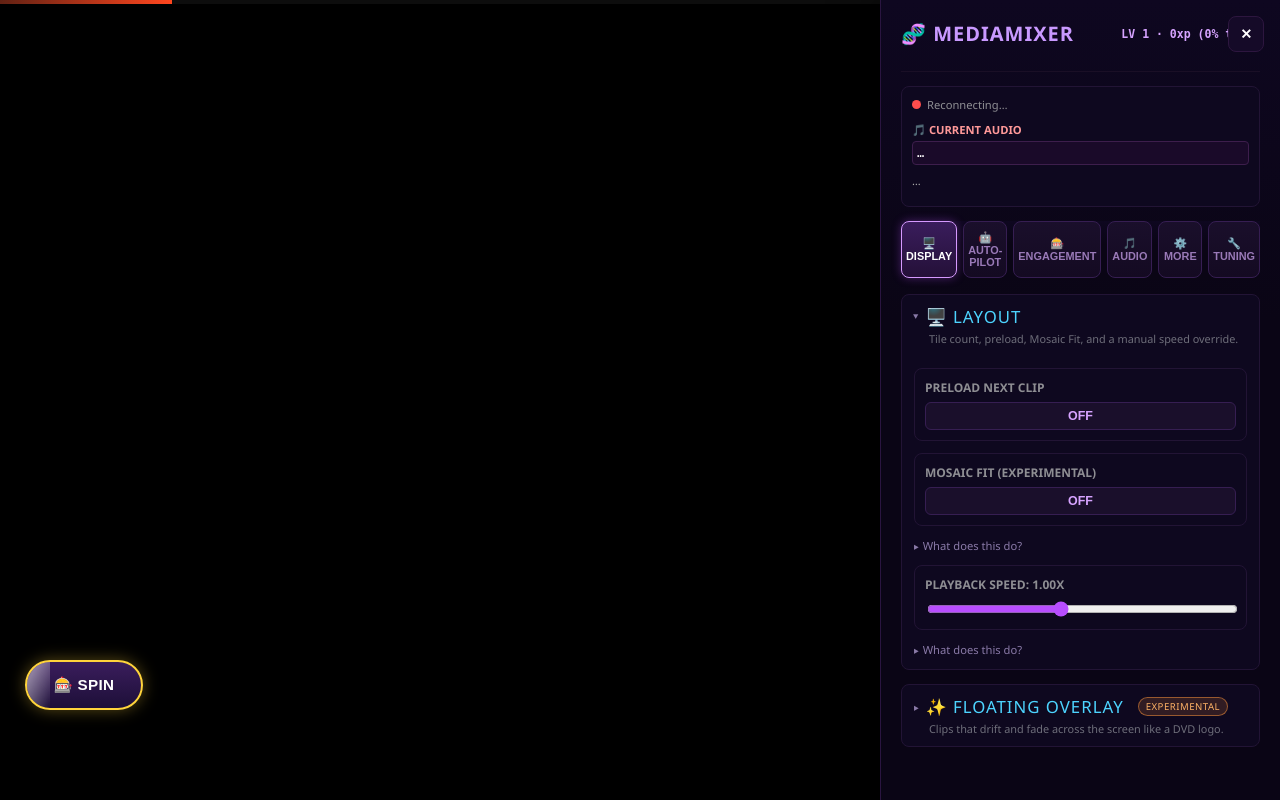
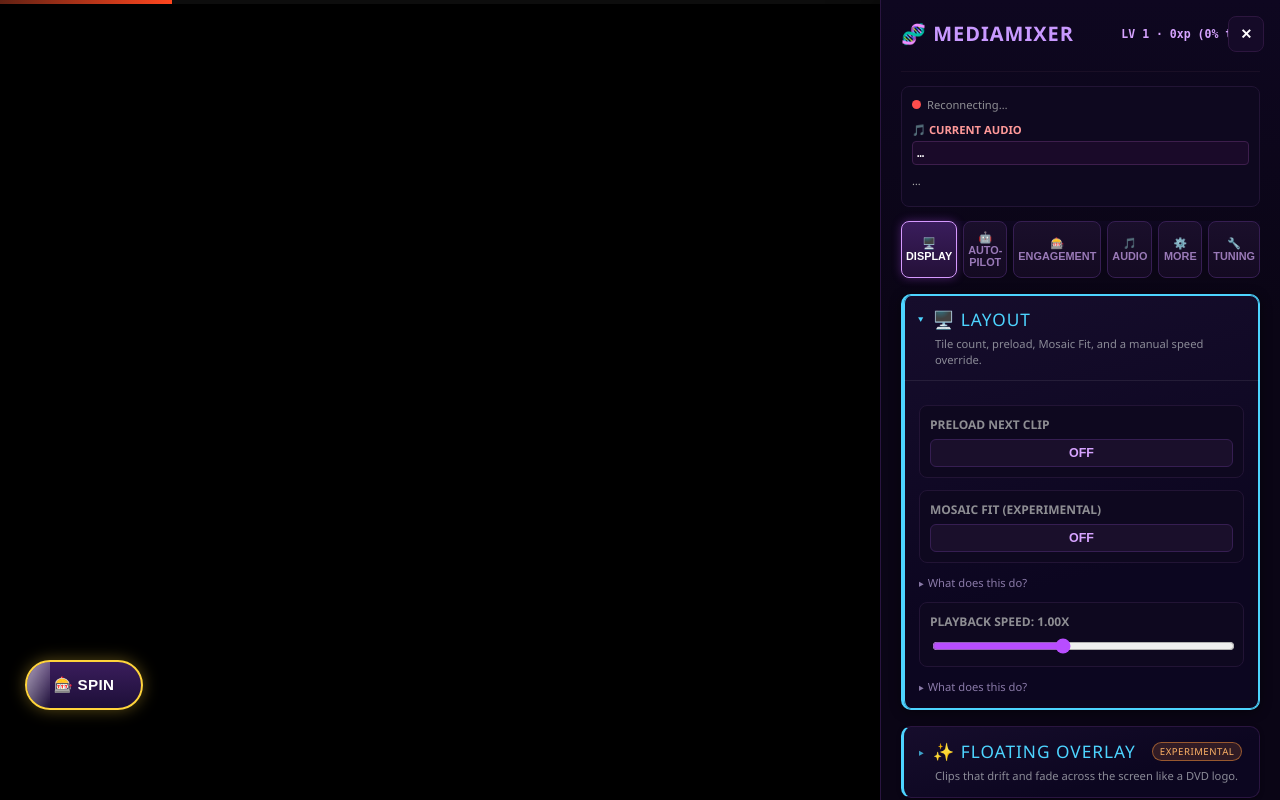
Before and after one commit to Aidinch69/MediaMixer, a Flask app: template mediamixer/web/templates/dashboard.html in a window 1280 px wide, after a click that opens the changed part. Run offline with Flask 3, Linux system fonts and the light colour scheme; the template is opened without the code that fills it, so the values that code supplies are empty; parts of the project's set-up code (start-up, migrations or seed data) failed here and were passed over.

Commit message:
Give settings sections real visual weight instead of just collapse/expand
Direct feedback on the collapsible-sections work: it was "hit and miss"
specifically because it "still looks the same, just collapsible" - the
previous pass only changed the interaction (details/summary collapse)
and left the actual visual design untouched, so section cards had the
exact same flat background/border as the plain .slider/.metric rows
nested inside them, with no real sense of hierarchy or depth.

This pass gives .settings-section an actual card identity:
- A richer gradient background instead of the flat color shared with
  every inner row, so a section reads as a distinct container rather
  than indented text.
- A colored left spine per tab, driven by one --tab-accent custom
  property set once per .panel-tab instead of five repeated
  .panel-tab[data-tab=X] .section-title color rules (also replaces the
  old duplicated h3 color list with the same variable).
- A visible hover state on the summary row, and a border/glow treatment
  when a section is open - at a glance, which sections are currently
  expanded is now obvious while scrolling past collapsed ones, not just
  inferable from the chevron rotation.
- A touch more breathing room throughout (section gap 14px -> 16px,
  more summary/body padding).

Purely visual - no HTML structure, JS behavior, or control functionality
changed.

Verified live against the running server (CSS-only, no restart needed,
but did one anyway to confirm nothing else broke): screenshotted the
Auto-Pilot tab with its first section expanded, confirming the open
section shows the glowing accent border and bottom-border separator
under its title, the two collapsed sections below it show the colored
left spine and description text, and spacing reads noticeably less
cramped than the flat-card version.

Co-Authored-By: Claude Sonnet 5 <noreply@anthropic.com>

```diff
--- a/mediamixer/web/static/dashboard.css
+++ b/mediamixer/web/static/dashboard.css
@@ -375,23 +375,34 @@ body{font-family:'Segoe UI',Tahoma,sans-serif;background:#05020a;color:#d1d1d6}
    closed-by-default <details> fixes that: a tab opens as a short list of
    titles with a one-line description each, and any one section expands
    on its own without needing to scroll past every other section's
-   controls to get there. */
-.settings-section{background:#0e081f;border:1px solid #221435;border-radius:8px;overflow:hidden}
-.settings-section>summary{cursor:pointer;list-style:none;display:flex;flex-direction:column;gap:3px;padding:10px 12px;user-select:none}
+   controls to get there.
+
+   First pass only changed the interaction (collapse/expand) and left the
+   actual visual design untouched, which read as "still looks the same" -
+   this pass gives the section card real visual weight of its own:
+   a richer gradient background and a colored left spine (one tab-accent
+   variable instead of five repeated color lists) so it reads as a
+   distinct container, not just indented text; a visible hover state and
+   an open-state border/glow so which sections are expanded is obvious at
+   a glance while scrolling; and a bit more breathing room throughout. */
+.panel-tab[data-tab="display"]{--tab-accent:#4dd4ff}
+.panel-tab[data-tab="autopilot"]{--tab-accent:#ffa94d}
+.panel-tab[data-tab="engagement"]{--tab-accent:#ffd43b}
+.panel-tab[data-tab="audio"]{--tab-accent:#ff8fc7}
+.panel-tab[data-tab="more"]{--tab-accent:#b399ff}
+.panel-tab[data-tab="tuning"]{--tab-accent:#8fffb3}
+.settings-section{background:linear-gradient(165deg,#160d2c,#0c0620 65%);border:1px solid #2a1540;border-left:3px solid var(--tab-accent,#8a7aa8);border-radius:10px;overflow:hidden;box-shadow:0 1px 4px rgba(0,0,0,.35);transition:border-color .2s ease,box-shadow .2s ease}
+.settings-section[open]{border-color:var(--tab-accent,#8a7aa8);box-shadow:0 0 0 1px var(--tab-accent,#8a7aa8) inset,0 2px 12px rgba(0,0,0,.45)}
+.settings-section>summary{cursor:pointer;list-style:none;display:flex;flex-direction:column;gap:5px;padding:13px 15px;user-select:none;transition:background .15s ease}
+.settings-section>summary:hover{background:rgba(255,255,255,.04)}
+.settings-section[open]>summary{border-bottom:1px solid rgba(255,255,255,.08)}
 .settings-section>summary::-webkit-details-marker{display:none}
-.section-title{display:flex;align-items:center;gap:6px;color:#c999ff;text-transform:uppercase;letter-spacing:1px;font-size:1.05rem}
-.section-title::before{content:'▸';display:inline-block;transition:transform .15s ease;font-size:.65rem;color:#8a7aa8}
-.settings-section[open]>summary .section-title::before{transform:rotate(90deg)}
-.settings-section>summary:hover .section-title::before{color:#c999ff}
-.settings-section-desc{font-size:.68rem;color:#6e6e7a;padding-left:15px}
-.settings-section-body{display:flex;flex-direction:column;gap:12px;padding:0 12px 12px}
-#tuning-groups{display:flex;flex-direction:column;gap:14px}
-.panel-tab[data-tab="display"] .section-title{color:#4dd4ff}
-.panel-tab[data-tab="autopilot"] .section-title{color:#ffa94d}
-.panel-tab[data-tab="engagement"] .section-title{color:#ffd43b}
-.panel-tab[data-tab="audio"] .section-title{color:#ff8fc7}
-.panel-tab[data-tab="more"] .section-title{color:#b399ff}
-.panel-tab[data-tab="tuning"] .section-title{color:#8fffb3}
+.section-title{display:flex;align-items:center;gap:8px;color:var(--tab-accent,#c999ff);text-transform:uppercase;letter-spacing:1px;font-size:1.08rem}
+.section-title::before{content:'▸';display:inline-block;transition:transform .15s ease;font-size:.65rem;color:var(--tab-accent,#8a7aa8);opacity:.75}
+.settings-section[open]>summary .section-title::before{transform:rotate(90deg);opacity:1}
+.settings-section-desc{font-size:.7rem;color:#8a8a96;padding-left:16px;line-height:1.4}
+.settings-section-body{display:flex;flex-direction:column;gap:12px;padding:12px 15px 15px}
+#tuning-groups{display:flex;flex-direction:column;gap:16px}
 .panel{position:fixed;top:0;right:0;width:min(400px,92vw);height:100vh;height:100dvh;background:linear-gradient(180deg,#0e0720,#0a0515 40%);border-left:1px solid #2a1540;box-shadow:-10px 0 30px rgba(0,0,0,.5);padding:20px;box-sizing:border-box;display:flex;flex-direction:column;gap:14px;overflow-y:auto;z-index:25;transform:translateX(0);transition:transform .25s ease}
 /* Tabs group what used to be one long scroll into a handful of pages -
    Display / Engagement / Audio / More - so finding a given option means
@@ -402,7 +413,7 @@ body{font-family:'Segoe UI',Tahoma,sans-serif;background:#05020a;color:#d1d1d6}
 .panel-tab-btn{flex:1;background:linear-gradient(180deg,#1a0f2b,#140a22);border:1px solid #361e52;color:#9a7ab8;padding:9px 4px;border-radius:8px;cursor:pointer;font-weight:bold;text-transform:uppercase;font-size:.68rem;transition:.15s}
 .panel-tab-btn:hover{border-color:#b84dff;color:#d6a3ff}
 .panel-tab-btn.active{background:linear-gradient(180deg,#3a1d5c,#241038);border-color:#d699ff;color:#fff;box-shadow:0 0 10px rgba(184,77,255,.35)}
-.panel-tab{display:none;flex-direction:column;gap:14px}
+.panel-tab{display:none;flex-direction:column;gap:16px}
 .panel-tab.active{display:flex}
 .panel.collapsed{transform:translateX(100%)}
 .panel-toggle{position:fixed;top:16px;right:16px;z-index:30;width:36px;height:36px;padding:0;display:flex;align-items:center;justify-content:center;background:#150a28;color:#fff;border:1px solid #2d163f;border-radius:8px;cursor:pointer;font-size:14px}
@@ -432,11 +443,7 @@ h2{font-size:1.25rem;border-bottom:none;padding-bottom:0;display:flex;justify-co
    every h3 in the panel being the same plain purple - a quick visual
    cue for which page you're on as you scroll, not just the tab bar
    itself. */
-.panel-tab[data-tab="display"] h3{color:#4dd4ff}
-.panel-tab[data-tab="engagement"] h3{color:#ffd43b}
-.panel-tab[data-tab="audio"] h3{color:#ff8fc7}
-.panel-tab[data-tab="more"] h3{color:#b399ff}
-.panel-tab[data-tab="tuning"] h3{color:#8fffb3}
+.panel-tab h3{color:var(--tab-accent,#c999ff)}
 .metric{background:#0e081f;padding:10px;border-radius:8px;border:1px solid #221435;font-size:.82rem;display:flex;flex-direction:column;gap:4px}
 .trophy-case{display:flex;flex-wrap:wrap;gap:6px;background:#0e081f;padding:10px;border-radius:8px;border:1px solid #221435}
 .trophy-chip{font-size:.72rem;padding:4px 8px;border-radius:12px;background:#150a28;border:1px solid #2d163f;color:#5c5c66;white-space:nowrap}
```
